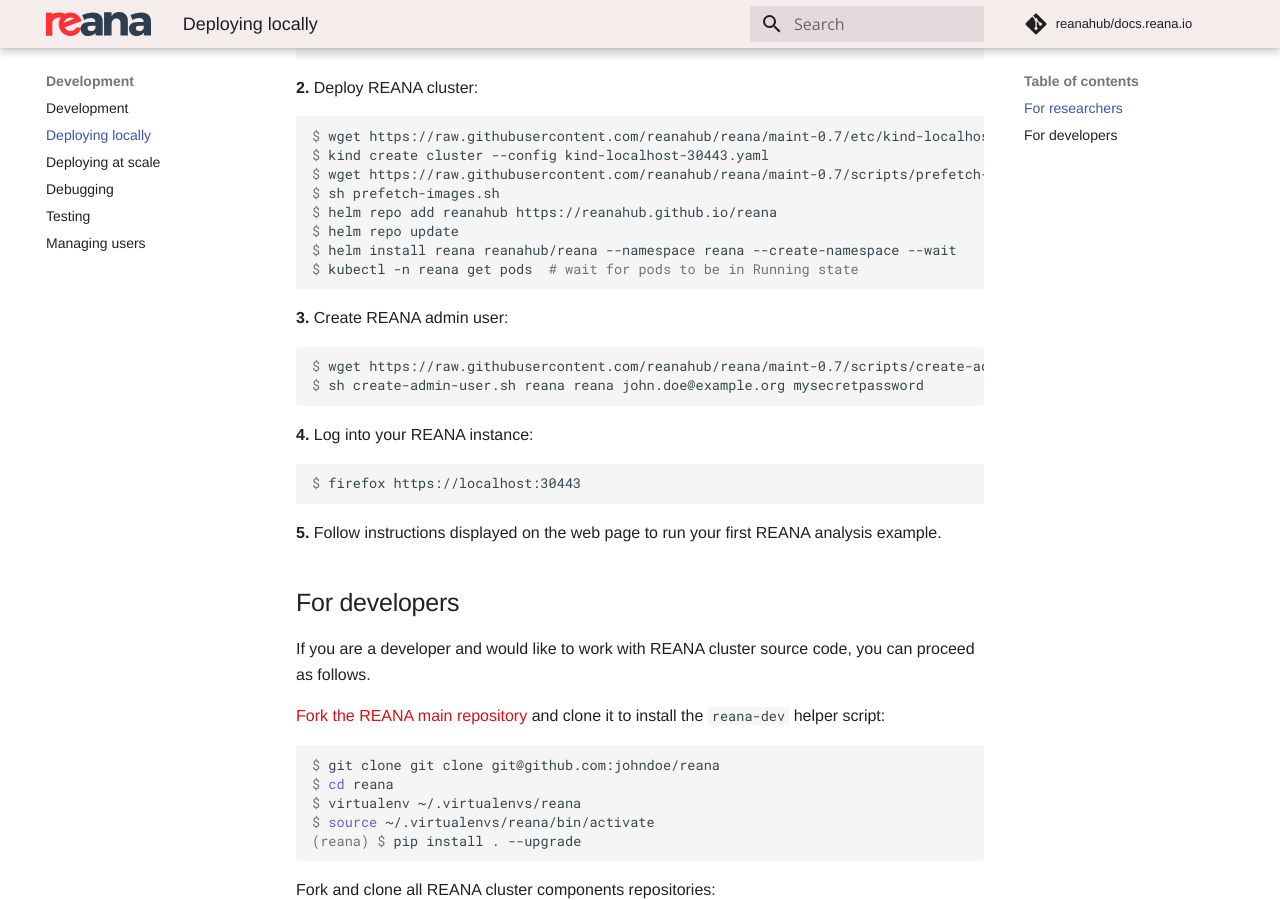
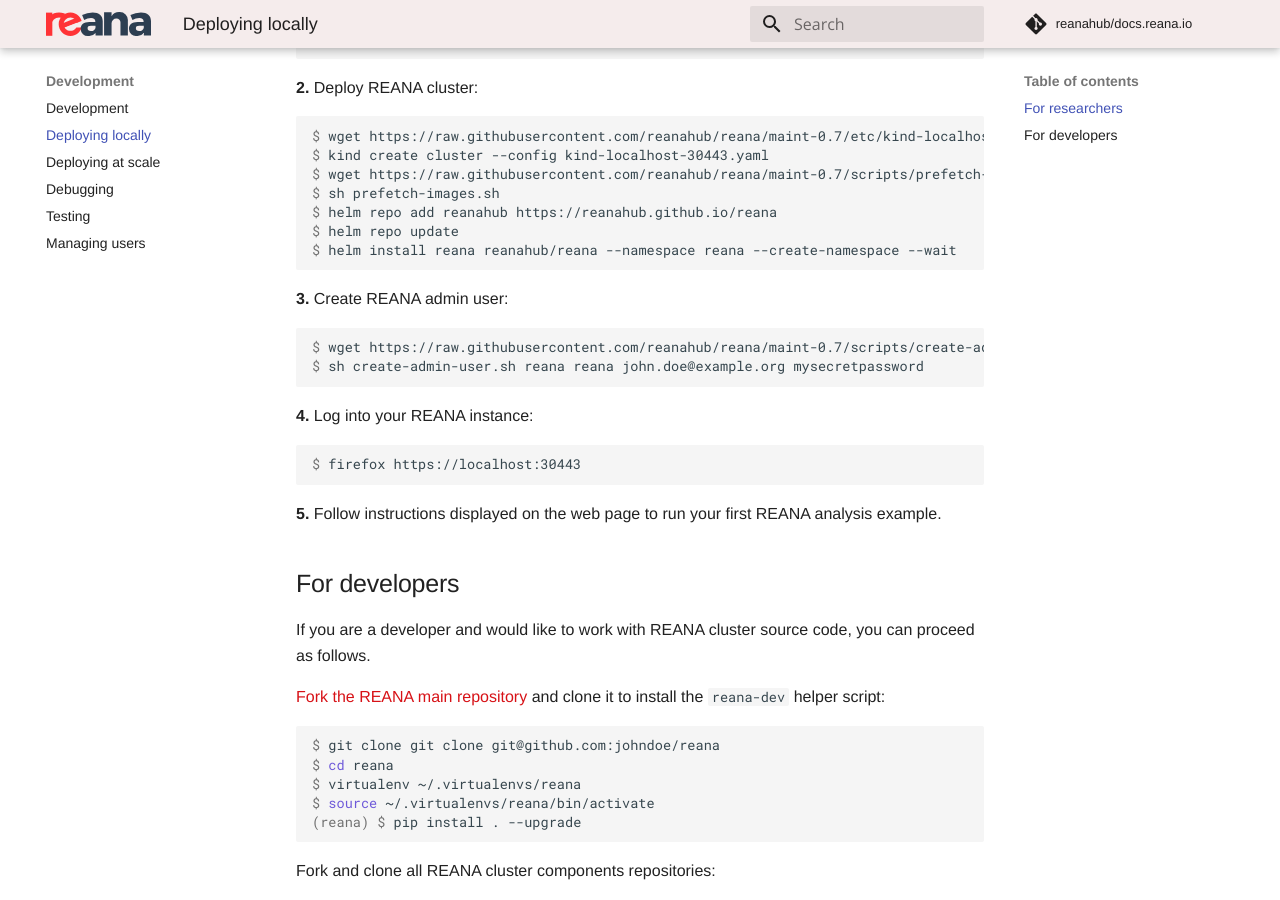
Before and after one commit to reanahub/docs.reana.io, an MkDocs documentation site: the page built from docs/development/deploying-locally/index.md, in a window 1280 px wide and 900 px high, scrolled down 427 px. Built offline with MkDocs 1.6.1 and Material for MkDocs 9.7.7, drawn with Linux system fonts in a browser that asks for light colours; comment, search, counter and statistics services are not loaded.

Commit message:
deploying-locally: simplification of instructions
Simplifies researcher-oriented installation instructions following on
the prefetching of Docker images. (It is no longer necessary to wait
for pods to be in Running state before proceeding.)

````diff
--- a/docs/development/deploying-locally/index.md
+++ b/docs/development/deploying-locally/index.md
@@ -23,7 +23,6 @@ $ sh prefetch-images.sh
 $ helm repo add reanahub https://reanahub.github.io/reana
 $ helm repo update
 $ helm install reana reanahub/reana --namespace reana --create-namespace --wait
-$ kubectl -n reana get pods  # wait for pods to be in Running state
 ```
 
 **3.** Create REANA admin user:
````
